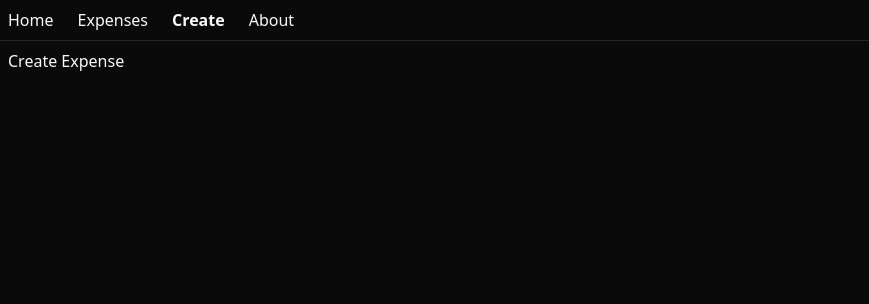
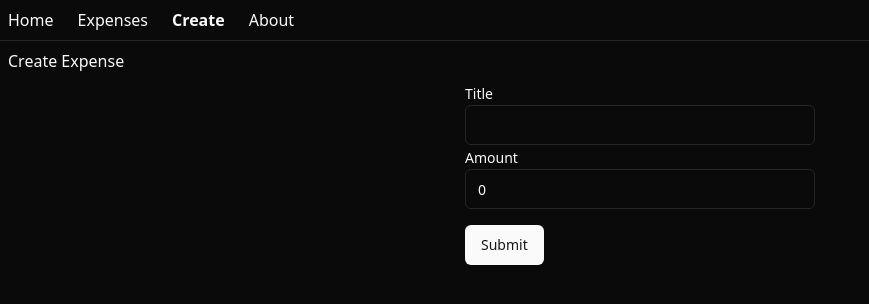
Before and after one commit to ta-02/Expensify, a React (Vite) app in the folder frontend/: page /create-expense in a window 1280 px wide. Shown: the top 304 px of the page, without its empty margins (0-869 px from the left). Built offline with nearby package versions, Linux system fonts and the light colour scheme.

Commit message:
added create expense form

```diff
--- a/frontend/package.json
+++ b/frontend/package.json
@@ -10,9 +10,12 @@
     "preview": "vite preview"
   },
   "dependencies": {
+    "@radix-ui/react-label": "^2.1.0",
     "@radix-ui/react-slot": "^1.1.0",
+    "@tanstack/react-form": "^0.25.3",
     "@tanstack/react-query": "^5.50.1",
     "@tanstack/react-router": "^1.43.12",
+    "axios": "^1.7.2",
     "class-variance-authority": "^0.7.0",
     "clsx": "^2.1.1",
     "lucide-react": "^0.401.0",
--- /dev/null
+++ b/frontend/src/components/ui/input.tsx
@@ -0,0 +1,25 @@
+import * as React from "react"
+
+import { cn } from "@/lib/utils"
+
+export interface InputProps
+  extends React.InputHTMLAttributes<HTMLInputElement> {}
+
+const Input = React.forwardRef<HTMLInputElement, InputProps>(
+  ({ className, type, ...props }, ref) => {
+    return (
+      <input
+        type={type}
+        className={cn(
+          "flex h-10 w-full rounded-md border border-input bg-background px-3 py-2 text-sm ring-offset-background file:border-0 file:bg-transparent file:text-sm file:font-medium placeholder:text-muted-foreground focus-visible:outline-none focus-visible:ring-2 focus-visible:ring-ring focus-visible:ring-offset-2 disabled:cursor-not-allowed disabled:opacity-50",
+          className
+        )}
+        ref={ref}
+        {...props}
+      />
+    )
+  }
+)
+Input.displayName = "Input"
+
+export { Input }
--- /dev/null
+++ b/frontend/src/components/ui/label.tsx
@@ -0,0 +1,24 @@
+import * as React from "react"
+import * as LabelPrimitive from "@radix-ui/react-label"
+import { cva, type VariantProps } from "class-variance-authority"
+
+import { cn } from "@/lib/utils"
+
+const labelVariants = cva(
+  "text-sm font-medium leading-none peer-disabled:cursor-not-allowed peer-disabled:opacity-70"
+)
+
+const Label = React.forwardRef<
+  React.ElementRef<typeof LabelPrimitive.Root>,
+  React.ComponentPropsWithoutRef<typeof LabelPrimitive.Root> &
+    VariantProps<typeof labelVariants>
+>(({ className, ...props }, ref) => (
+  <LabelPrimitive.Root
+    ref={ref}
+    className={cn(labelVariants(), className)}
+    {...props}
+  />
+))
+Label.displayName = LabelPrimitive.Root.displayName
+
+export { Label }
--- /dev/null
+++ b/frontend/src/components/ui/skeleton.tsx
@@ -0,0 +1,15 @@
+import { cn } from "@/lib/utils"
+
+function Skeleton({
+  className,
+  ...props
+}: React.HTMLAttributes<HTMLDivElement>) {
+  return (
+    <div
+      className={cn("animate-pulse rounded-md bg-muted", className)}
+      {...props}
+    />
+  )
+}
+
+export { Skeleton }
--- a/frontend/src/routes/create-expense.tsx
+++ b/frontend/src/routes/create-expense.tsx
@@ -1,9 +1,95 @@
-import { createFileRoute } from "@tanstack/react-router";
+import { createFileRoute, useNavigate } from "@tanstack/react-router";
+import { Input } from "@/components/ui/input";
+import { Label } from "@/components/ui/label";
+import { Button } from "@/components/ui/button";
+import { FieldApi, useForm } from "@tanstack/react-form";
+import axios from "axios";
 
 export const Route = createFileRoute("/create-expense")({
   component: CreateExpense,
 });
 
+function FieldInfo({ field }: { field: FieldApi<any, any, any, any> }) {
+  return (
+    <>
+      {field.state.meta.isTouched && field.state.meta.errors.length ? (
+        <em>{field.state.meta.errors.join(", ")}</em>
+      ) : null}
+      {field.state.meta.isValidating ? "Validating..." : null}
+    </>
+  );
+}
+
 function CreateExpense() {
-  return <div className="p-2">Create Expense</div>;
+  const navigate = useNavigate();
+  const form = useForm({
+    defaultValues: {
+      title: "",
+      amount: 0,
+    },
+    onSubmit: async ({ value }) => {
+      try {
+        await axios.post("/api/expenses", value);
+        navigate({ to: "/expenses" });
+      } catch (error) {
+        throw new Error("Failed to create expense: " + error);
+      }
+    },
+  });
+
+  return (
+    <div>
+      <h2 className="p-2">Create Expense</h2>
+      <form
+        onSubmit={(e) => {
+          e.preventDefault();
+          e.stopPropagation();
+          form.handleSubmit();
+        }}
+        className="w-[350px] m-auto"
+      >
+        <form.Field
+          name="title"
+          children={(field) => (
+            <>
+              <Label htmlFor={field.name}>Title</Label>
+              <Input
+                id={field.name}
+                name={field.name}
+                value={field.state.value}
+                onBlur={field.handleBlur}
+                onChange={(e) => field.handleChange(e.target.value)}
+              />
+              <FieldInfo field={field} />
+            </>
+          )}
+        />
+        <form.Field
+          name="amount"
+          children={(field) => (
+            <>
+              <Label htmlFor={field.name}>Amount</Label>
+              <Input
+                id={field.name}
+                name={field.name}
+                value={field.state.value}
+                onBlur={field.handleBlur}
+                type="number"
+                onChange={(e) => field.handleChange(Number(e.target.value))}
+              />
+              <FieldInfo field={field} />
+            </>
+          )}
+        />
+        <form.Subscribe
+          selector={(state) => [state.canSubmit, state.isSubmitting]}
+          children={([_, isSubmitting]) => (
+            <Button className="mt-4" type="submit">
+              {isSubmitting ? "..." : "Submit"}
+            </Button>
+          )}
+        />
+      </form>
+    </div>
+  );
 }
--- a/frontend/src/routes/expenses.tsx
+++ b/frontend/src/routes/expenses.tsx
@@ -1,6 +1,7 @@
 import { useQuery } from "@tanstack/react-query";
 import { createFileRoute } from "@tanstack/react-router";
 import { type Expense } from "../../../types/expense";
+import { Skeleton } from "@/components/ui/skeleton";
 import {
   Table,
   TableBody,
@@ -10,18 +11,19 @@ import {
   TableHeader,
   TableRow,
 } from "@/components/ui/table";
+import axios from "axios";
 
 export const Route = createFileRoute("/expenses")({
   component: Expenses,
 });
 
 const getAllExpenses = async () => {
-  const res = await fetch("/api/expenses");
-  if (!res.ok) {
-    throw new Error("server error");
-  }
-  const data = await res.json();
-  return data.expenses;
+  return axios
+    .get("/api/expenses")
+    .then((res) => res.data.expenses)
+    .catch((error) => {
+      throw new Error("Failed to fetch expenses: " + error.message);
+    });
 };
 
 function Expenses() {
@@ -33,9 +35,9 @@ function Expenses() {
   if (error) return "An error has occurred: " + error.message;
 
   return (
-    <div className="p-2">
+    <div className="p-4 w-[350px] m-auto">
       {isPending ? (
-        "Loading..."
+        <Skeleton className="w-[350px] mt-4 h-[20px] rounded-full" />
       ) : (
         <Table>
           <TableCaption>A list of your Expenses</TableCaption>
--- a/frontend/src/routes/index.tsx
+++ b/frontend/src/routes/index.tsx
@@ -1,9 +1,4 @@
 import { createFileRoute } from "@tanstack/react-router";
-
-export const Route = createFileRoute("/")({
-  component: Index,
-});
-
 import {
   Card,
   CardContent,
@@ -12,14 +7,19 @@ import {
   CardTitle,
 } from "@/components/ui/card";
 import { useQuery } from "@tanstack/react-query";
+import axios from "axios";
 
-const getTotalSpent = async () => {
-  const res = await fetch("/api/expenses/total-spent");
-  if (!res.ok) {
-    throw new Error("server error");
-  }
-  const data = await res.json();
-  return data;
+export const Route = createFileRoute("/")({
+  component: Index,
+});
+
+const getTotalSpent = () => {
+  return axios
+    .get("/api/expenses/total-spent")
+    .then((res) => res.data)
+    .catch((error) => {
+      throw new Error("Failed to fetch total spent: " + error.message);
+    });
 };
 
 function Index() {
@@ -31,7 +31,7 @@ function Index() {
   if (error) return "An error has occurred: " + error.message;
 
   return (
-    <div className="flex justify-center items-start mt-4 w-screen h-screen">
+    <div className="p-4 w-[350px] m-auto">
       <Card>
         <CardHeader>
           <CardTitle>Total Spent</CardTitle>
--- a/package.json
+++ b/package.json
@@ -5,7 +5,7 @@
   "scripts": {
     "test": "echo \"Error: no test specified\" && exit 1",
     "build": "npx tsc",
-    "start": "node dist/index.js",
+    "start": "node dist/server/index.js",
     "dev": "nodemon server/index.ts"
   },
   "keywords": [],
@@ -15,6 +15,7 @@
   "dependencies": {
     "@types/morgan": "^1.9.9",
     "body-parser": "^1.20.2",
+    "cors": "^2.8.5",
     "dotenv": "^16.4.5",
     "express": "^4.19.2",
     "morgan": "^1.10.0",
```
Also changed, not shown: 11 other files (tests, documents, lock files or other folders).
